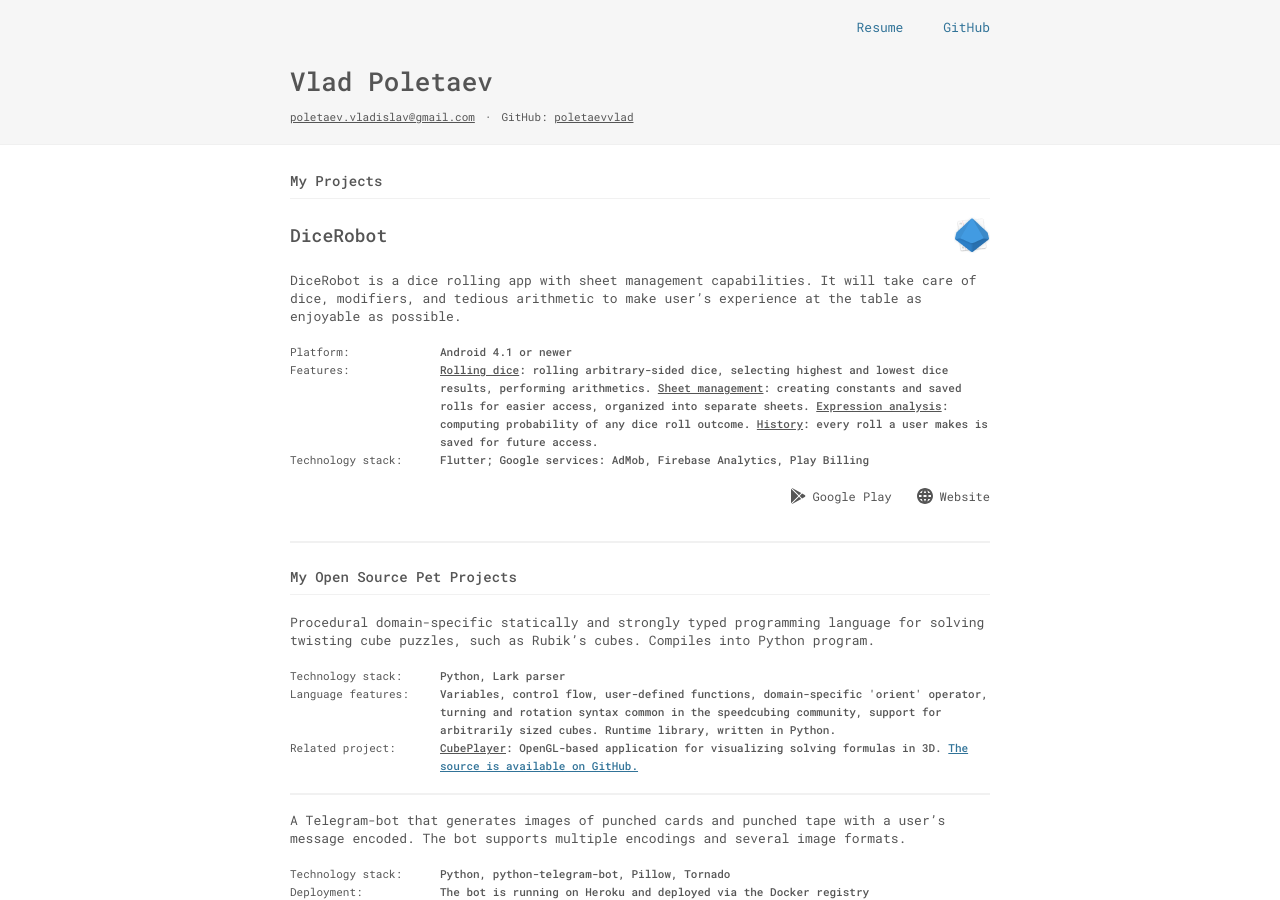
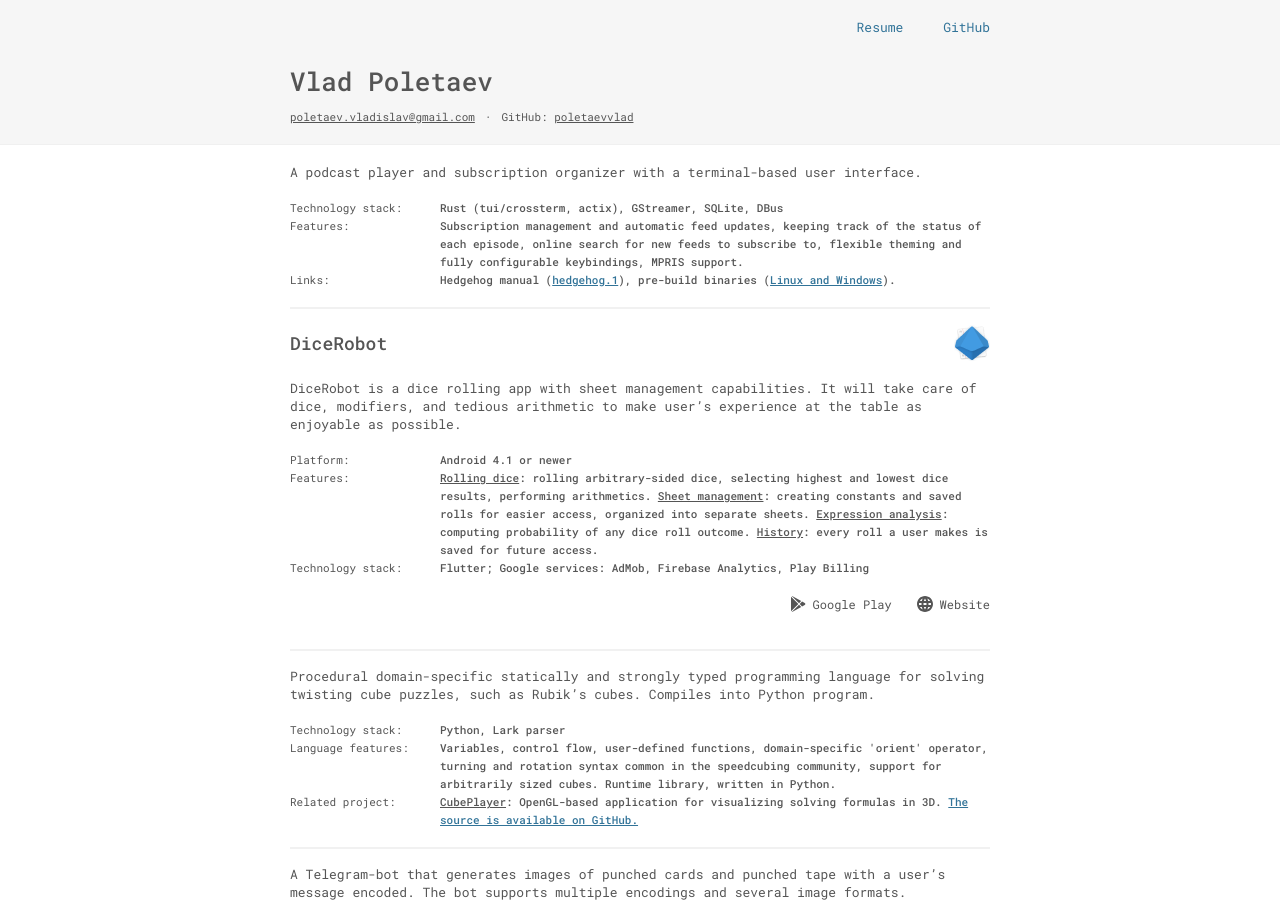
Before and after one commit to poletaevvlad/poletaevvlad.github.io, a Jekyll site: the page built from _pages/projects.md, in a window 1280 px wide and 900 px high. Built offline with Jekyll 4.4.1, drawn with Linux system fonts in a browser that asks for light colours.

Commit message:
Added hedgehog to the projects list

```diff
--- a/_data/projects.yaml
+++ b/_data/projects.yaml
@@ -1,5 +1,22 @@
-- title: My Projects
-  projects:
+- projects:
+    - description: |
+        A podcast player and subscription organizer with a terminal-based user interface.
+      extra:
+        - label: "Technology stack:"
+          content: Rust (tui/crossterm, actix), GStreamer, SQLite, DBus
+        - label: "Features:"
+          content: |
+            Subscription management and automatic feed updates, keeping track of the
+            status of each episode, online search for new feeds to subscribe to,
+            flexible theming and fully configurable keybindings, MPRIS support.
+        - label: "Links:"
+          content: |
+            Hedgehog manual (<a href="https://poletaevvlad.github.io/Hedgehog/hedgehog.1.html">hedgehog.1</a>),
+            pre-build binaries (<a href="https://github.com/poletaevvlad/Hedgehog/releases">Linux and Windows</a>).
+      repo:
+        owner: poletaevvlad
+        name: Hedgehog
+
     - name: DiceRobot
       description: |
         DiceRobot is a dice rolling app with sheet management capabilities. It will take
@@ -32,9 +49,6 @@
           label: Website
           url: https://dicerobot.pp.ua
 
-
-- title: My Open Source Pet Projects
-  projects:
     - description: |
         Procedural domain-specific statically and strongly typed programming language
         for solving twisting cube puzzles, such as Rubik’s cubes. Compiles into
--- a/_layouts/projects.html
+++ b/_layouts/projects.html
@@ -26,7 +26,7 @@ layout: base
   <main class="content">
     <section class="projects-list">
       {% for section in site.data.projects %}
-        <h2>{{ section.title }}</h2>
+          {% if section.title %}<h2>{{ section.title }}</h2>{% endif %}
         {% for project in section.projects %}
           <article class="project" itemscope itemtype="https://schema.org/SoftwareSourceCode">
             {% include project_description.html %}
```
